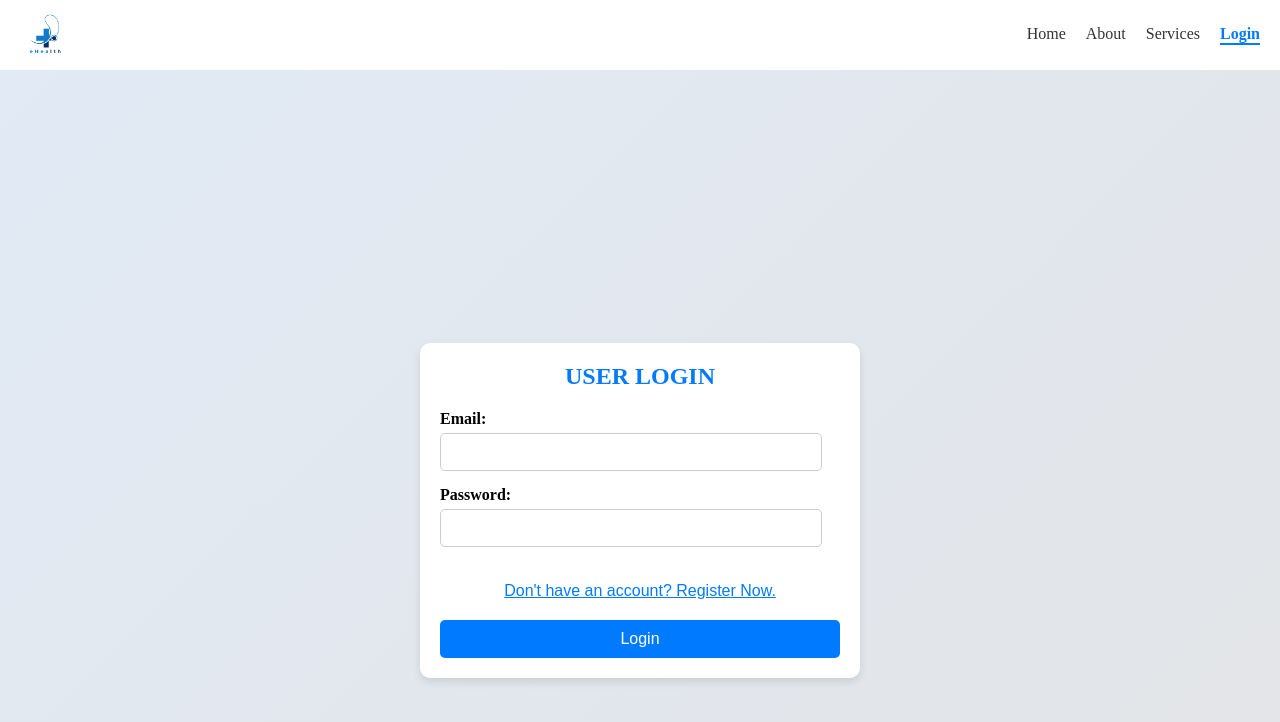
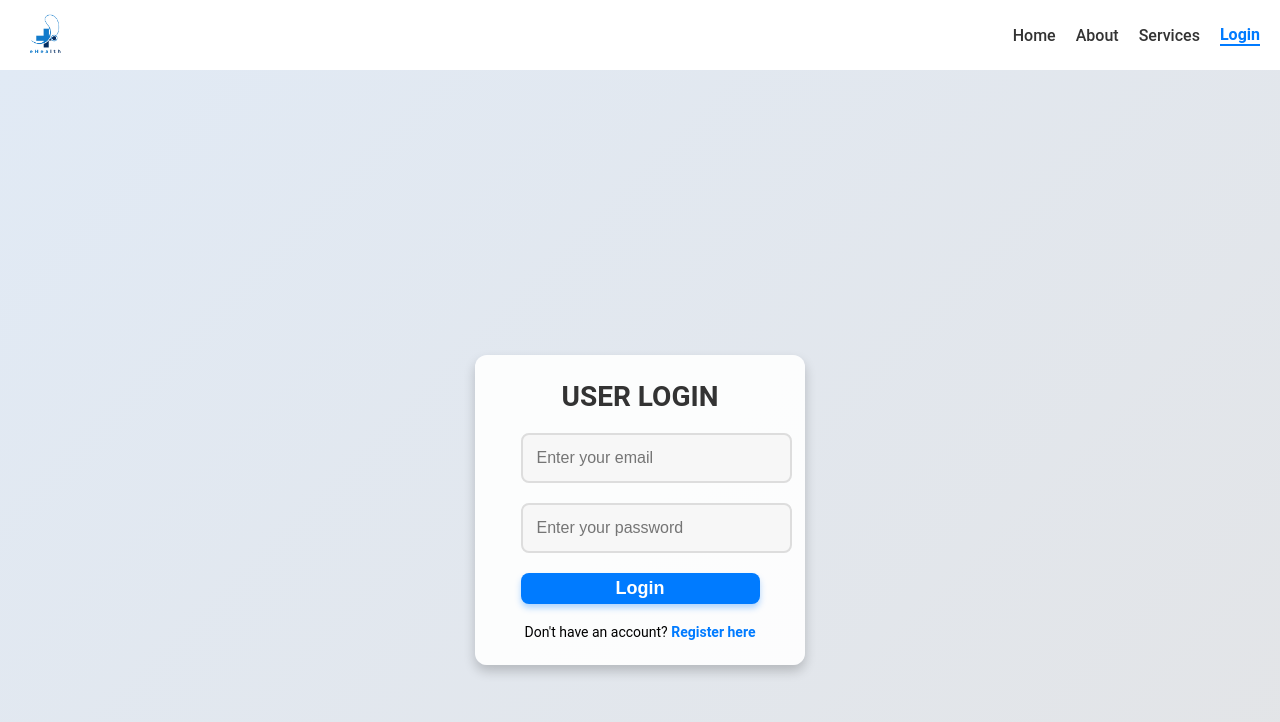
Before and after one commit to theamishthapa/E-Health, a React (Vite) app in the folder hospital-frontend/: page /login/user in a window 1280 px wide. Shown: the top 722 px of the page. Built offline with nearby package versions, Linux system fonts and the light colour scheme.

Commit message:
made ui and ux better

```diff
--- a/hospital-frontend/package.json
+++ b/hospital-frontend/package.json
@@ -15,7 +15,8 @@
     "react-dom": "^19.0.0",
     "react-icons": "^5.4.0",
     "react-phone-number-input": "^3.4.11",
-    "react-router-dom": "^7.1.5"
+    "react-router-dom": "^7.1.5",
+    "react-toastify": "^11.0.3"
   },
   "devDependencies": {
     "@eslint/js": "^9.19.0",
--- a/hospital-frontend/src/AppLink.css
+++ b/hospital-frontend/src/AppLink.css
@@ -28,6 +28,8 @@
   font-weight: 500;
   color: #333;
   transition: 0.3s;
+  display: flex;
+  align-items: center; /* Align text vertically */
 }
 
 .nav-link:hover {
@@ -39,3 +41,28 @@
   font-weight: bold;
   border-bottom: 2px solid #007bff;
 }
+
+.logout-btn {
+  background-color: transparent; /* Transparent background */
+  color: #333; /* Matching text color with other nav links */
+  font-size: 16px; /* Matching font size */
+  font-weight: 500; /* Matching font weight */
+  padding: 8px 16px; /* Consistent padding */
+  border: none;
+  border-radius: 5px; /* Slightly rounded edges */
+  transition: color 0.3s, transform 0.2s; /* Smooth transitions */
+  cursor: pointer;
+  text-decoration: none; /* Remove any underline */
+  display: flex;
+  align-items: center; /* Align text vertically with other links */
+}
+
+.logout-btn:hover {
+  color: #007bff; /* Hover effect matching other nav links */
+  transform: translateY(-2px); /* Lift effect on hover */
+}
+
+.logout-btn:focus {
+  outline: none;
+  box-shadow: 0 0 0 3px rgba(0, 123, 255, 0.5); /* Focus effect matching the active link */
+}
--- a/hospital-frontend/src/AppLink.jsx
+++ b/hospital-frontend/src/AppLink.jsx
@@ -1,9 +1,30 @@
-import React from "react";
-import { NavLink } from "react-router-dom";
+import React, { useState, useEffect } from "react";
+import { NavLink, useNavigate } from "react-router-dom";
 import "./AppLink.css";
 import logo from "/e.png"; // Adjust path as needed
+import { ToastContainer, toast } from "react-toastify";
 
 const AppLink = () => {
+  const [isAuthenticated, setIsAuthenticated] = useState(false);
+  const navigate = useNavigate();
+
+  // Check authentication state
+  useEffect(() => {
+    const token = localStorage.getItem("token");
+    setIsAuthenticated(!!token);
+  }, []);
+
+  // Logout function
+  const handleLogout = () => {
+    localStorage.removeItem("token");
+    localStorage.removeItem("user");
+    setIsAuthenticated(false);
+    toast.success("Logged out"); // Show toast before navigation
+    setTimeout(() => {
+      navigate("/"); // Redirect after a short delay
+    }, 1000);
+  };
+
   return (
     <div className="nav-container">
       {/* Logo */}
@@ -37,6 +58,23 @@ const AppLink = () => {
         >
           Services
         </NavLink>
+
+        {/* Conditional Rendering for Authentication */}
+        {isAuthenticated ? (
+          <>
+            <NavLink
+              to={"/user-profile"}
+              className={({ isActive }) =>
+                isActive ? "nav-link active" : "nav-link"
+              }
+            >
+              My Profile
+            </NavLink>
+            <button className="nav-link logout-btn" onClick={handleLogout}>
+              Logout
+            </button>
+          </>
+        ) : (
           <NavLink
             to={"/login"}
             className={({ isActive }) =>
@@ -45,6 +83,7 @@ const AppLink = () => {
           >
             Login
           </NavLink>
+        )}
       </nav>
     </div>
   );
--- a/hospital-frontend/src/Components/User/CreateUser.jsx
+++ b/hospital-frontend/src/Components/User/CreateUser.jsx
@@ -3,6 +3,7 @@ import "./CreateUser.css";
 import "react-phone-number-input/style.css";
 import PhoneInput from "react-phone-number-input";
 import axios from "axios";
+import { ToastContainer, toast } from "react-toastify";
 
 const CreateUser = () => {
   const [fullName, setFullName] = useState("");
@@ -40,6 +41,8 @@ const CreateUser = () => {
         data: data,
       });
 
+      toast.success("Email verification link has been sent. Check email");
+
       setFullName("");
       setEmail("");
       setPassword("");
@@ -50,11 +53,13 @@ const CreateUser = () => {
       console.log(result);
     } catch (error) {
       console.log("failed to create user", error);
+      toast.warn(error.result.data.message);
     }
   };
 
   return (
     <div className="create-user-container">
+      <ToastContainer />
       <h2>Create Your Account</h2>
       <form className="create-user-form" onSubmit={handleSubmit}>
         <div className="form-group">
--- a/hospital-frontend/src/Components/User/UserLogin.css
+++ b/hospital-frontend/src/Components/User/UserLogin.css
@@ -1,71 +1,109 @@
+/* Global Styles */
+body {
+  font-family: "Roboto", sans-serif;
+  margin: 0;
+  padding: 0;
+  background-color: #f0f4f8;
+}
+
+/* Center the container */
 .login-container {
   display: flex;
   justify-content: center;
   align-items: center;
-  height: 100vh;
-  background-color: #f8f9fa;
+  min-height: 100vh;
+  padding: 20px;
 }
 
-.login-form {
-  background: white;
-  padding: 20px;
-  border-radius: 10px;
-  box-shadow: 0 4px 8px rgba(0, 0, 0, 0.1);
+/* Card Styling */
+.login-card {
+  background-color: #fff;
+  padding: 40px;
+  border-radius: 15px;
+  box-shadow: 0 10px 20px rgba(0, 0, 0, 0.1);
   width: 100%;
-  max-width: 400px;
-  text-align: center;
+  max-width: 450px;
+  transition: transform 0.3s ease-in-out;
 }
 
+.login-card:hover {
+  transform: translateY(-5px);
+}
+
+/* Title Styling */
 .login-title {
-  font-size: 24px;
-  color: #007bff;
+  font-size: 28px;
+  font-weight: bold;
+  text-align: center;
+  margin-bottom: 20px;
+  color: #333;
+}
+
+/* Input Group Styling */
+.input-group {
   margin-bottom: 20px;
 }
 
-.form-group {
-  margin-bottom: 15px;
-  text-align: left;
+/* Input Fields */
+.login-input {
+  width: 100%;
+  padding: 14px;
+  font-size: 16px;
+  border: 2px solid #ddd;
+  border-radius: 8px;
+  color: #333;
+  background-color: #f7f7f7;
+  transition: border 0.3s ease;
 }
 
-.form-group label {
-  display: block;
-  font-weight: bold;
-  margin-bottom: 5px;
+.login-input:focus {
+  outline: none;
+  border-color: #007bff;
+  box-shadow: 0 0 8px rgba(0, 123, 255, 0.2);
 }
 
-.form-input {
-  width: 90%;
-  padding: 10px;
-  border: 1px solid #ccc;
-  border-radius: 5px;
-}
-
-.register-button,
+/* Button Styling */
 .login-button {
   width: 100%;
-  padding: 10px;
-  margin-top: 10px;
+  padding: 5px;
+  background-color: #007bff;
+  color: #fff;
+  font-size: 18px;
+  font-weight: bold;
   border: none;
-  border-radius: 5px;
-  font-size: 16px;
+  border-radius: 8px;
   cursor: pointer;
-}
-
-.register-button {
-  background-color: transparent;
-  color: #007bff;
-  text-decoration: underline;
-}
-
-.register-button:hover {
-  color: #0056b3;
-}
-
-.login-button {
-  background-color: #007bff;
-  color: white;
+  transition: all 0.3s ease;
+  box-shadow: 0 4px 6px rgba(0, 123, 255, 0.3);
 }
 
 .login-button:hover {
   background-color: #0056b3;
+  box-shadow: 0 6px 10px rgba(0, 123, 255, 0.4);
+  transform: translateY(-2px);
 }
+
+/* Error Message Styling */
+.error-message {
+  color: #ff4d4d;
+  font-size: 14px;
+  margin-bottom: 15px;
+  text-align: center;
+}
+
+/* Register Link Styling */
+.register-link {
+  font-size: 14px;
+  text-align: center;
+  margin-top: 20px;
+}
+
+.register-text {
+  color: #007bff;
+  cursor: pointer;
+  font-weight: bold;
+}
+
+.register-text:hover {
+  text-decoration: underline;
+}
--- a/hospital-frontend/src/Components/User/UserLogin.jsx
+++ b/hospital-frontend/src/Components/User/UserLogin.jsx
@@ -1,53 +1,85 @@
-import { React, useState } from "react";
+import React, { useState } from "react";
 import { useNavigate } from "react-router-dom";
-import "./UserLogin.css";
+import "./UserLogin.css"; // Ensure to link the CSS file
 
 const UserLogin = () => {
-  let [email, setEmail] = useState("");
-  let [password, setPassword] = useState("");
+  const [email, setEmail] = useState("");
+  const [password, setPassword] = useState("");
+  const [error, setError] = useState(null);
+  const navigate = useNavigate();
 
-  let navigate = useNavigate();
+  const handleLogin = async (e) => {
+    e.preventDefault();
+    setError(null);
+
+    try {
+      const response = await fetch(
+        "http://localhost:5000/hospital-user/login",
+        {
+          method: "POST",
+          headers: {
+            "Content-Type": "application/json",
+          },
+          body: JSON.stringify({ email, password }),
+        }
+      );
+
+      const data = await response.json();
+
+      if (!data.success) {
+        throw new Error(data.message);
+      }
+
+      localStorage.setItem("token", data.token);
+      localStorage.setItem("user", JSON.stringify(data.result));
+
+      navigate("/user-profile");
+      window.location.reload();
+    } catch (err) {
+      setError(err.message);
+    }
+  };
 
   return (
     <div className="login-container">
-      <form className="login-form">
+      <div className="login-card">
         <h2 className="login-title">User Login</h2>
-        <div className="form-group">
-          <label htmlFor="email">Email:</label>
+        {error && <p className="error-message">{error}</p>}
+        <form className="login-form" onSubmit={handleLogin}>
+          <div className="input-group">
             <input
               type="email"
-            name="email"
-            id="email"
+              placeholder="Enter your email"
               value={email}
               onChange={(e) => setEmail(e.target.value)}
-            className="form-input"
+              required
+              className="login-input"
             />
           </div>
-
-        <div className="form-group">
-          <label htmlFor="password">Password:</label>
+          <div className="input-group">
             <input
               type="password"
-            name="password"
-            id="password"
+              placeholder="Enter your password"
               value={password}
               onChange={(e) => setPassword(e.target.value)}
-            className="form-input"
+              required
+              className="login-input"
             />
           </div>
-
-        <button
-          type="button"
-          className="register-button"
-          onClick={() => navigate("/login/user/create-user")}
-        >
-          Don't have an account? Register Now.
-        </button>
-
           <button type="submit" className="login-button">
             Login
           </button>
         </form>
+        <p className="register-link">
+          Don't have an account?{" "}
+          <span
+            onClick={() => navigate("/login/user/create-user")}
+            className="register-text"
+          >
+            Register here
+          </span>
+        </p>
+      </div>
     </div>
   );
 };
--- /dev/null
+++ b/hospital-frontend/src/Components/User/UserProfile.jsx
@@ -0,0 +1,17 @@
+import React, { useEffect, useState } from "react";
+import axios from "axios";
+import { ToastContainer, toast } from "react-toastify";
+
+const UserProfile = () => {
+  useEffect(() => {
+    toast.success("Logged in");
+  }, []);
+  return (
+    <div>
+      <ToastContainer />
+      <h1>You are now logged in</h1>
+    </div>
+  );
+};
+
+export default UserProfile;
--- /dev/null
+++ b/hospital-frontend/src/Components/User/UserVerify.jsx
@@ -0,0 +1,37 @@
+import axios from "axios";
+import React, { useEffect } from "react";
+import { useNavigate, useSearchParams } from "react-router-dom";
+import { toast } from "react-toastify";
+
+const UserVerify = () => {
+  let [query] = useSearchParams();
+
+  let navigate = useNavigate();
+
+  let token = query.get("token");
+
+  let verifyEmail = async () => {
+    try {
+      let result = await axios({
+        url: "http://localhost:5000/hospital-user/verify-email",
+        method: "POST",
+        headers: {
+          Authorization: `Bearer ${token}`,
+        },
+      });
+      console.log(result);
+      navigate("/login/user");
+      toast.success("Account Verified. Now you can login");
+    } catch (error) {
+      console.log(error.message);
+    }
+  };
+  useEffect(() => {
+    verifyEmail();
+  }, []);
+
+  // Add a button to manually navigate
+  return <div>verifyEmails</div>;
+};
+
+export default UserVerify;
--- a/hospital-frontend/src/Routes/MyRoutes.jsx
+++ b/hospital-frontend/src/Routes/MyRoutes.jsx
@@ -1,5 +1,5 @@
 import React from "react";
-import { Outlet, Route, Routes } from "react-router-dom";
+import { Routes, Route, Navigate, Outlet } from "react-router-dom";
 import Home from "../Components/Home";
 import About from "../Components/About";
 import Services from "../Components/Services";
@@ -7,26 +7,34 @@ import UserLogin from "../Components/User/UserLogin";
 import CreateUser from "../Components/User/CreateUser";
 import Login from "../Components/Login";
 import AdminLogin from "../Components/Admin/AdminLogin";
+import UserVerify from "../Components/User/UserVerify";
+import UserProfile from "../Components/User/UserProfile";
+
+const PrivateRoute = () => {
+  return localStorage.getItem("token") ? <Outlet /> : <Navigate to="/login" />;
+};
 
 const MyRoutes = () => {
   return (
-    <div>
-      <Routes>
-        <Route path={"/"} element={<Outlet />}>
-          <Route index element={<Home />}></Route>
-          <Route path={"about"} element={<About />}></Route>
-          <Route path={"services"} element={<Services />}></Route>
-          <Route path={"login"} element={<Outlet />}>
-            <Route index element={<Login />}></Route>
-            <Route path={"admin"} element={<AdminLogin />}></Route>
-            <Route path={"user"} element={<Outlet />}>
-              <Route index element={<UserLogin />}></Route>
-              <Route path="create-user" element={<CreateUser />}></Route>
-            </Route>
+    <Routes>
+      <Route path="/" element={<Outlet />}>
+        <Route path="verify-email" element={<UserVerify />} />
+        <Route path="user-profile" element={<PrivateRoute />}>
+          <Route index element={<UserProfile />} />
+        </Route>
+        <Route index element={<Home />} />
+        <Route path="about" element={<About />} />
+        <Route path="services" element={<Services />} />
+        <Route path="login" element={<Outlet />}>
+          <Route index element={<Login />} />
+          <Route path="admin" element={<AdminLogin />} />
+          <Route path="user" element={<Outlet />}>
+            <Route index element={<UserLogin />} />
+            <Route path="create-user" element={<CreateUser />} />
           </Route>
         </Route>
-      </Routes>
-    </div>
+      </Route>
+    </Routes>
   );
 };
 
```
Also changed, not shown: hospital-frontend/src/Components/About.jsx (+12 -10 lines), 2 other files (tests, documents, lock files or other folders). Lines whose indentation alone changed are shown as unchanged.
